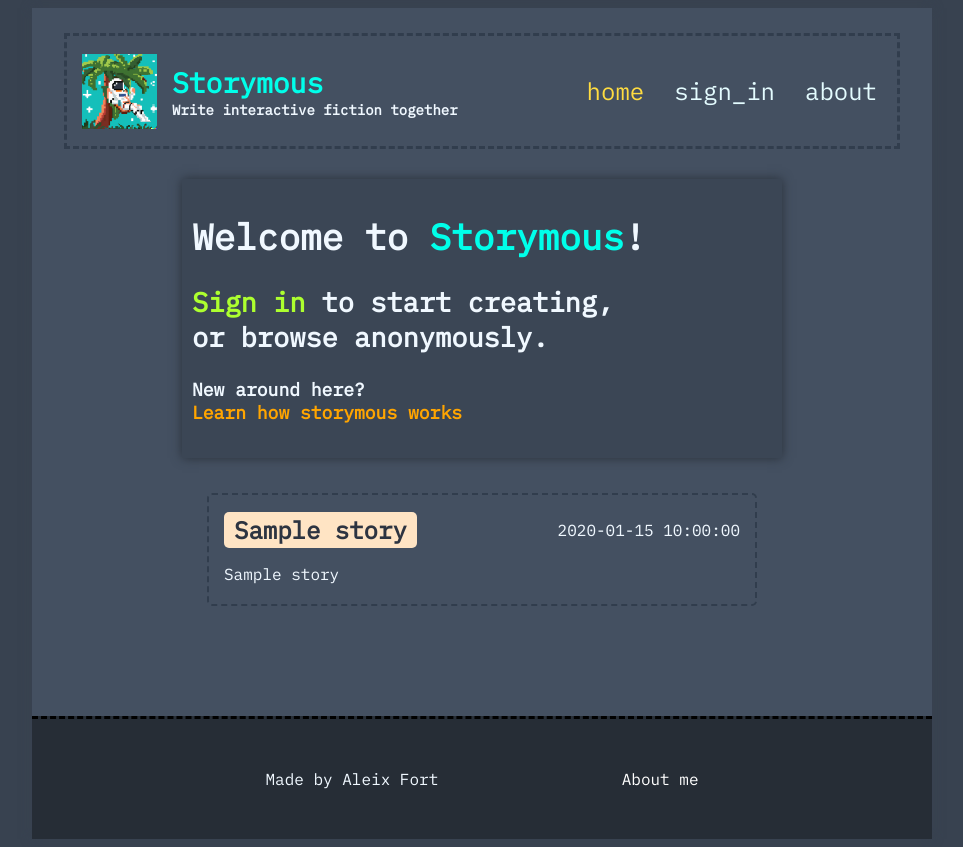
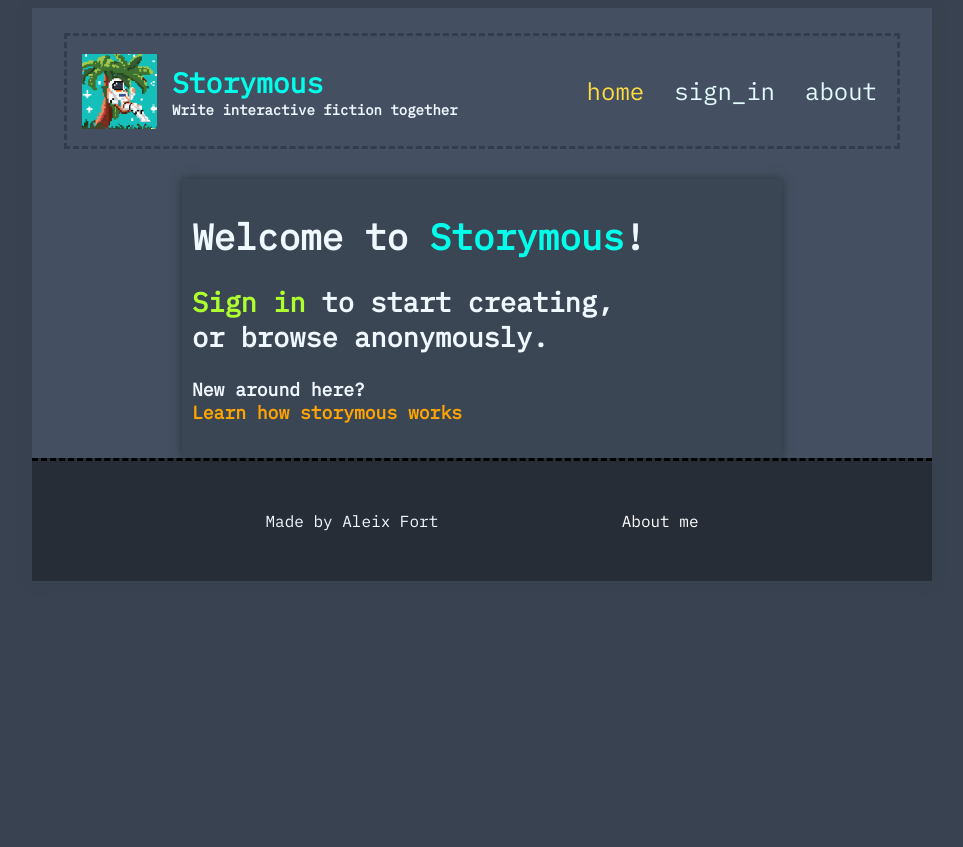
Before and after one commit to aleixfortm/storymous-old, a Flask app: template templates/home.html in a window 1280 px wide. Shown: the whole page, without its empty margins (158-1121 px from the left). After the commit the page ends 581 px from the top, so only its background shows below. Run offline with Flask 2, Linux system fonts and the light colour scheme; a user stored in the database is signed in; the template is opened without the code that fills it: most values are stand-ins (such as "Sample title", 1, 10 or a date in 2020); a database or web service that is not in the repository returns one stand-in record (values such as "Sample title"); parts of the project's set-up code (start-up, migrations or seed data) failed here and were passed over; some libraries are stand-ins or nearby versions.

Commit message:
Added minimal changes

```diff
--- a/templates/home.html
+++ b/templates/home.html
@@ -45,7 +45,7 @@
                 <div class="introduction__text-stats-title-container">
                     <div class="introduction__text-stats-title">{{ user }}</div>
                 </div>
-                <img src="./static/img/default.png" alt="profile_img" class="introduction__text-stats-img">
+                <img src="{{ url_for('static', filename='img/default.png') }}" alt="profile_img" class="introduction__text-stats-img">
                 <div class="introduction__text-stats-text">
                     Stories <b>0</b><br>
                     Replies <b>0</b>
@@ -56,27 +56,16 @@
 
     </div>
 </div>
-<div class="feed-selector"></div>
-<main class="main">
-    <section class="randomstory">
 
-        {% for story in stories %}
-        <article class="randomstory__article">
-            <!--
-            <div class="randomstory__time">
-                <div class="randomstory__remaining-time">Next story in 2:00</div>
-            </div>
-            -->
-            <div class="randomstory__upper">
-                <h2 class="randomstory__title"> {{ story["title"] }} </h2>
-                <time class="randomstory__date" datetime="21-04-2023"> {{ story["date"] }} </time>
-            </div>
-            <p class="randomstory__content">
-                {{ story["story"] }}
-            </p>
-        </article>
-        {% endfor %}
+{% if feed == "templates" %}
+{% include "./feeds/templates.html" %}
 
-    </section>
-</main>
+{% elif feed == "recommended" %}
+{% include "./feeds/recommended.html" %}
+
+{% elif feed == "following" %}
+{% include "./feeds/following.html" %}
+
+{% endif %}
+
 {% endblock %}
--- a/templates/login.html
+++ b/templates/login.html
@@ -30,7 +30,7 @@
             <div class="login-form__register">
                 Don't have an account yet?
                 <span class="login-form__spacer"></span>
-                <a href=" {{url_for('auth.register') }}" class="login-form__register-url">Register</a>
+                <a href=" {{ url_for('auth.register') }}" class="login-form__register-url">Register</a>
             </div>
 
 
```
